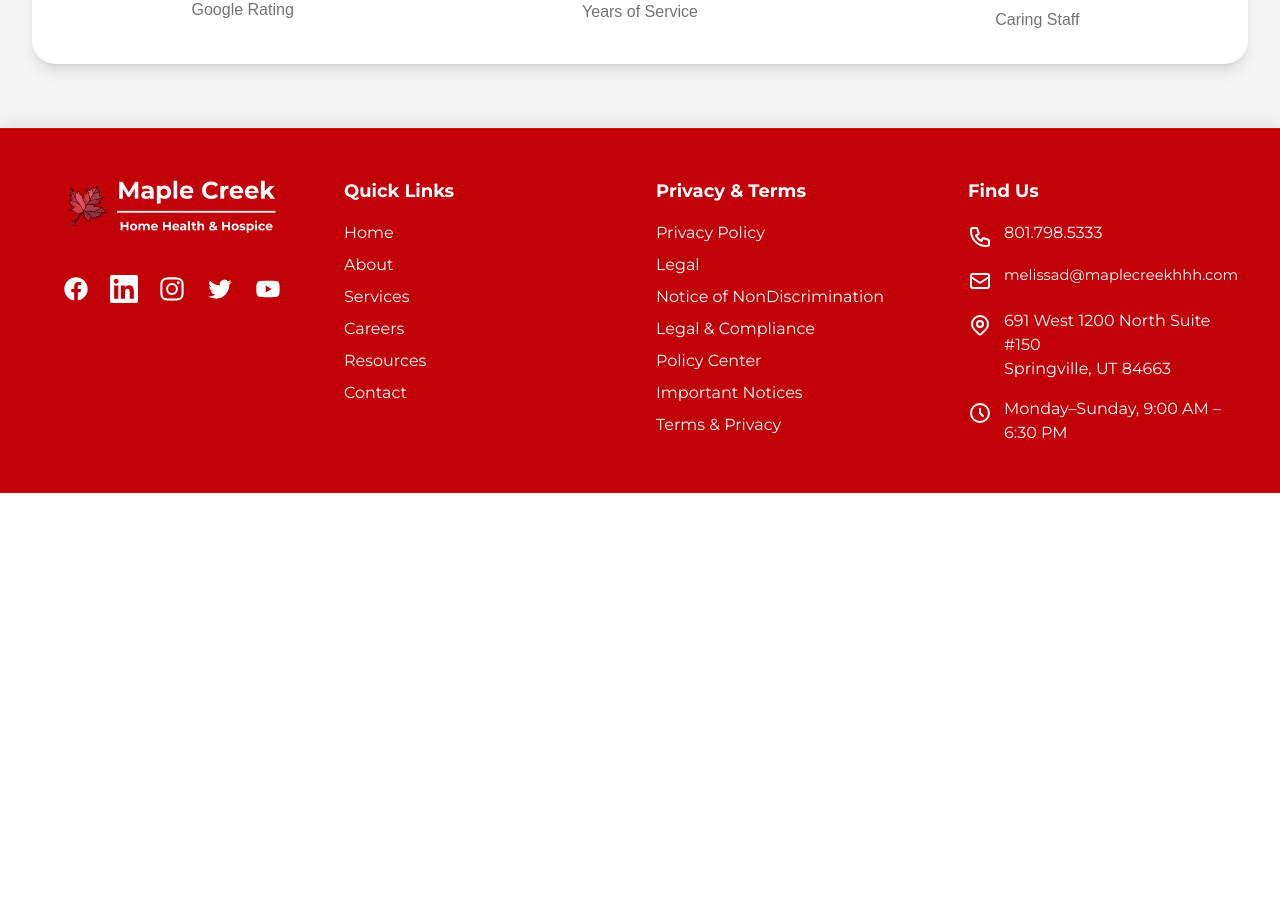
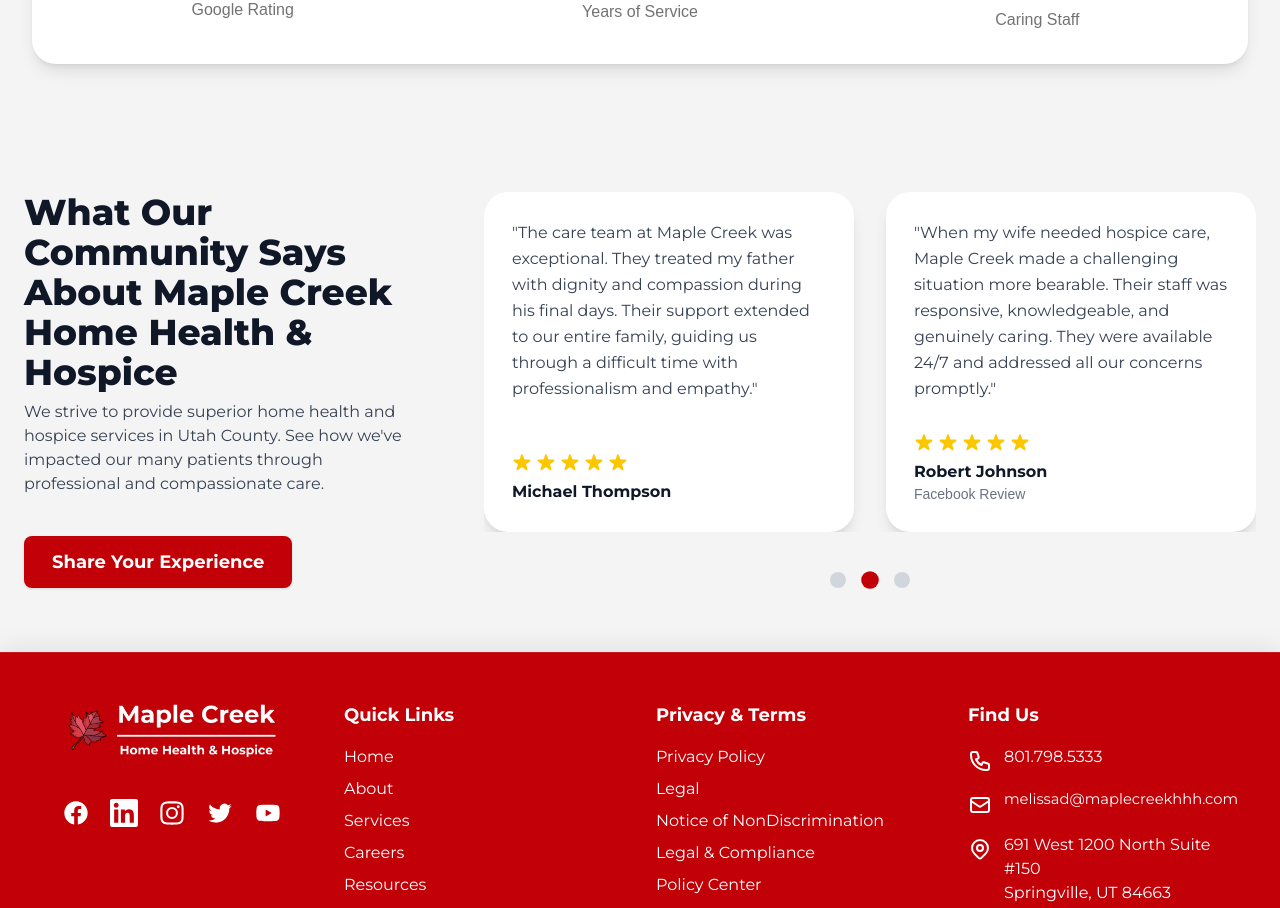
Before and after one commit to jjacobsonn/maplecreek-site, a Next.js app: page /about in a window 1280 px wide. Shown: the part 1600-2508 px from the top of the page. Before the commit the page ends 2093 px from the top, so only its background shows below. Built offline with nearby package versions, Linux system fonts and the light colour scheme.

Commit message:
Update: Added review scroll animation

```diff
--- a/package.json
+++ b/package.json
@@ -14,7 +14,8 @@
     "react": "^19.0.0",
     "react-countup": "^6.5.3",
     "react-dom": "^19.0.0",
-    "react-intersection-observer": "^9.16.0"
+    "react-intersection-observer": "^9.16.0",
+    "swiper": "^11.2.10"
   },
   "devDependencies": {
     "@eslint/eslintrc": "^3",
--- a/src/app/about/page.tsx
+++ b/src/app/about/page.tsx
@@ -1,6 +1,6 @@
 "use client";
 import Image from "next/image";
-import { useState, useEffect, useRef } from "react";
+import { useState, useEffect, useRef, useCallback } from "react";
 import { motion, AnimatePresence } from "framer-motion";
 import type { MutableRefObject } from "react";
 import AnimatedStats from "../../components/AnimatedStats";
@@ -33,6 +33,66 @@ export default function AboutPage() {
       if (intervalRef.current) clearInterval(intervalRef.current);
     };
   }, [isHovered, carouselImages.length]);
+
+  // Testimonials data
+  const testimonials = [
+    {
+      text: `"I was reluctant to place my husband on Hospice, but it was the best decision I could have made. Maple Creek was wonderful. Someone was with us each day to take care of my husband and also checking on my wellbeing through the process. The entire team was quick to respond when needed and immediately communicated any changes in my husband's care."`,
+      name: 'Sharon Rogers',
+      source: ''
+    },
+    {
+      text: `"My 89 year old mother only spent about 45 days in hospice care after declining from hip surgery. The support from Maple Creek was beyond anything I expected. It was as if they cared about my mother and my family as if it were their own. I am extremely grateful for all the services they provided to help me process things."`,
+      name: 'Andrew Tweedie',
+      source: 'Google Review'
+    },
+    {
+      text: `"The care team at Maple Creek was exceptional. They treated my father with dignity and compassion during his final days. Their support extended to our entire family, guiding us through a difficult time with professionalism and empathy."`,
+      name: 'Michael Thompson',
+      source: ''
+    },
+    {
+      text: `"When my wife needed hospice care, Maple Creek made a challenging situation more bearable. Their staff was responsive, knowledgeable, and genuinely caring. They were available 24/7 and addressed all our concerns promptly."`,
+      name: 'Robert Johnson',
+      source: 'Facebook Review'
+    },
+    {
+      text: `"I can't express enough gratitude for the Maple Creek team. Their home health services helped my mother regain independence after her stroke. The therapists and nurses developed a personalized care plan that made a tremendous difference."`,
+      name: 'Patricia Williams',
+      source: ''
+    },
+    {
+      text: `"Choosing Maple Creek for my grandfather's hospice care was one of the best decisions we made. They provided comfort, dignity, and support during his final journey. Their team became like family to us during this difficult time."`,
+      name: 'Jennifer Martinez',
+      source: 'Google Review'
+    },
+  ];
+
+  // Testimonial carousel state
+  const [currentTestimonial, setCurrentTestimonial] = useState(0);
+  const [isTestimonialHovered, setIsTestimonialHovered] = useState(false);
+  const testimonialIntervalRef = useRef<NodeJS.Timeout | null>(null);
+
+  // Function to show next testimonial group - using useCallback to prevent dependency issues
+  const nextTestimonialGroup = useCallback(() => {
+    setCurrentTestimonial((prev) => (prev >= testimonials.length - 2 ? 0 : prev + 2));
+  }, [testimonials.length]);
+
+  // Function to show specific testimonial group
+  const goToTestimonialGroup = useCallback((index: number) => {
+    setCurrentTestimonial(index * 2);
+  }, []);
+
+  // Auto-swipe effect for testimonials - changes every 3 seconds
+  useEffect(() => {
+    if (isTestimonialHovered) return;
+    testimonialIntervalRef.current = setInterval(() => {
+      nextTestimonialGroup();
+    }, 3000); // Exactly 3 seconds as requested
+    return () => {
+      if (testimonialIntervalRef.current) clearInterval(testimonialIntervalRef.current);
+    };
+  }, [isTestimonialHovered, nextTestimonialGroup]);
 
   return (
     <>
@@ -144,6 +204,90 @@ export default function AboutPage() {
       </section>
       {/* Animated Stats Section */}
       <AnimatedStats />
+
+      {/* Testimonials Section */}
+      <section className="w-full bg-[#f4f4f4] py-16">
+        <div className="max-w-screen-xl mx-auto px-6 grid grid-cols-1 lg:grid-cols-[minmax(0,420px)_1fr] gap-10 items-stretch">
+          {/* Left: Heading and Intro */}
+          <div className="w-full mb-8 lg:mb-0 flex flex-col justify-between h-full lg:pr-8">
+            <div>
+              <h2 className="text-3xl md:text-4xl font-extrabold text-gray-900 font-montserrat mb-4 md:mb-2">What Our Community Says About Maple Creek Home Health & Hospice</h2>
+              <p className="text-lg md:text-base text-gray-700 font-montserrat mb-4 md:mb-2">We strive to provide superior home health and hospice services in Utah County. See how we&apos;ve impacted our many patients through professional and compassionate care.</p>
+            </div>
+            <button
+              className="mt-2 lg:mt-0 inline-block bg-[oklch(0.505_0.213_27.518)] hover:brightness-110 text-white font-bold font-montserrat py-3 px-7 rounded-lg shadow transition-all duration-200 text-lg self-start"
+              type="button"
+              aria-label="Share your experience"
+            >
+              Share Your Experience
+            </button>
+          </div>
+
+          {/* Right: Testimonial Carousel */}
+          <div
+            className="w-full"
+            onMouseEnter={() => setIsTestimonialHovered(true)}
+            onMouseLeave={() => setIsTestimonialHovered(false)}
+          >
+            <div className="relative">
+              {/* Testimonial cards container */}
+              <div className="overflow-hidden">
+                <AnimatePresence initial={false} mode="wait">
+                  <motion.div
+                    key={currentTestimonial}
+                    initial={{ opacity: 0, x: 40 }}
+                    animate={{ opacity: 1, x: 0 }}
+                    exit={{ opacity: 0, x: -40 }}
+                    transition={{ duration: 0.5, ease: "easeInOut" }}
+                    className="grid grid-cols-1 md:grid-cols-2 gap-6 md:gap-8"
+                  >
+                    {/* Display current pair of testimonials */}
+                    {testimonials.slice(currentTestimonial, currentTestimonial + 2).map((testimonial, idx) => (
+                      <div
+                        key={currentTestimonial + idx}
+                        className="bg-white rounded-2xl md:rounded-3xl shadow-lg p-4 md:p-7 flex flex-col justify-between w-full mx-auto max-w-[420px] h-[300px] md:h-[340px]"
+                      >
+                        <div className="flex-1 flex flex-col justify-between h-full">
+                          <p className="text-gray-700 text-sm md:text-base font-montserrat leading-relaxed mb-4 md:mb-6 line-clamp-[8] overflow-hidden">{testimonial.text}</p>
+                          <div className="mt-auto">
+                            <div className="flex gap-1 mb-2" aria-label="5 star rating">
+                              {[...Array(5)].map((_, i) => (
+                                <svg key={i} className="w-4 h-4 md:w-5 md:h-5 text-yellow-400" fill="currentColor" viewBox="0 0 20 20"><path d="M9.049 2.927c.3-.921 1.603-.921 1.902 0l1.286 3.967a1 1 0 00.95.69h4.175c.969 0 1.371 1.24.588 1.81l-3.38 2.455a1 1 0 00-.364 1.118l1.287 3.966c.3.922-.755 1.688-1.54 1.118l-3.38-2.454a1 1 0 00-1.175 0l-3.38 2.454c-.784.57-1.838-.196-1.54-1.118l1.287-3.966a1 1 0 00-.364-1.118L2.05 9.394c-.783-.57-.38-1.81.588-1.81h4.175a1 1 0 00.95-.69l1.286-3.967z" /></svg>
+                              ))}
+                            </div>
+                            <div>
+                              <span className="font-bold text-gray-900 font-montserrat text-sm md:text-base">{testimonial.name}</span>
+                              {testimonial.source && (
+                                <p className="text-gray-500 text-xs md:text-sm">{testimonial.source}</p>
+                              )}
+                            </div>
+                          </div>
+                        </div>
+                      </div>
+                    ))}
+                  </motion.div>
+                </AnimatePresence>
+              </div>
+
+              {/* Navigation dots */}
+              <div className="flex justify-center gap-4 mt-10">
+                {[0, 1, 2].map((dotIndex) => (
+                  <button
+                    key={dotIndex}
+                    onClick={() => goToTestimonialGroup(dotIndex)}
+                    className={`w-4 h-4 rounded-full transition-all duration-300 ${
+                      Math.floor(currentTestimonial / 2) === dotIndex
+                        ? 'bg-[oklch(0.505_0.213_27.518)] scale-110'
+                        : 'bg-gray-300 hover:bg-gray-400'
+                    }`}
+                    aria-label={`View testimonials set ${dotIndex + 1}`}
+                  />
+                ))}
+              </div>
+            </div>
+          </div>
+        </div>
+      </section>
     </>
   );
 }
```
Also changed, not shown: 1 other file (tests, documents, lock files or other folders).
